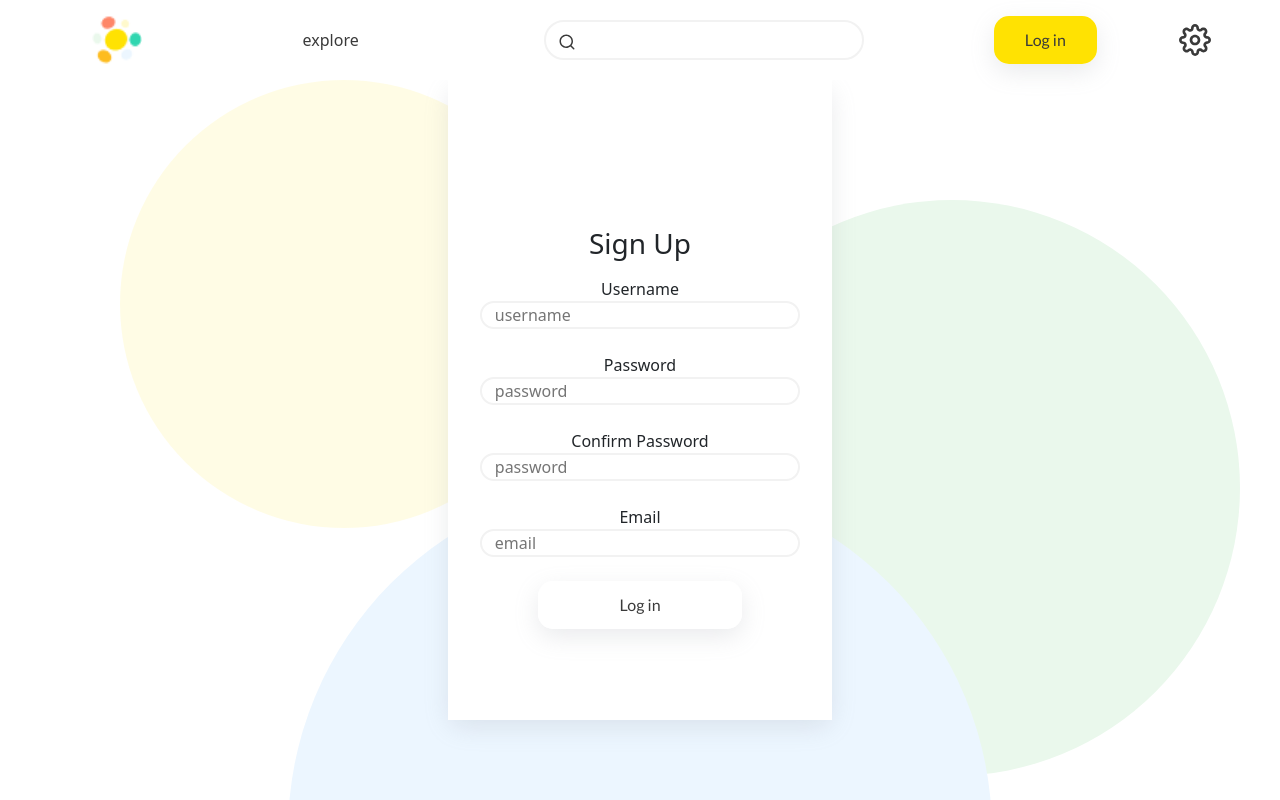
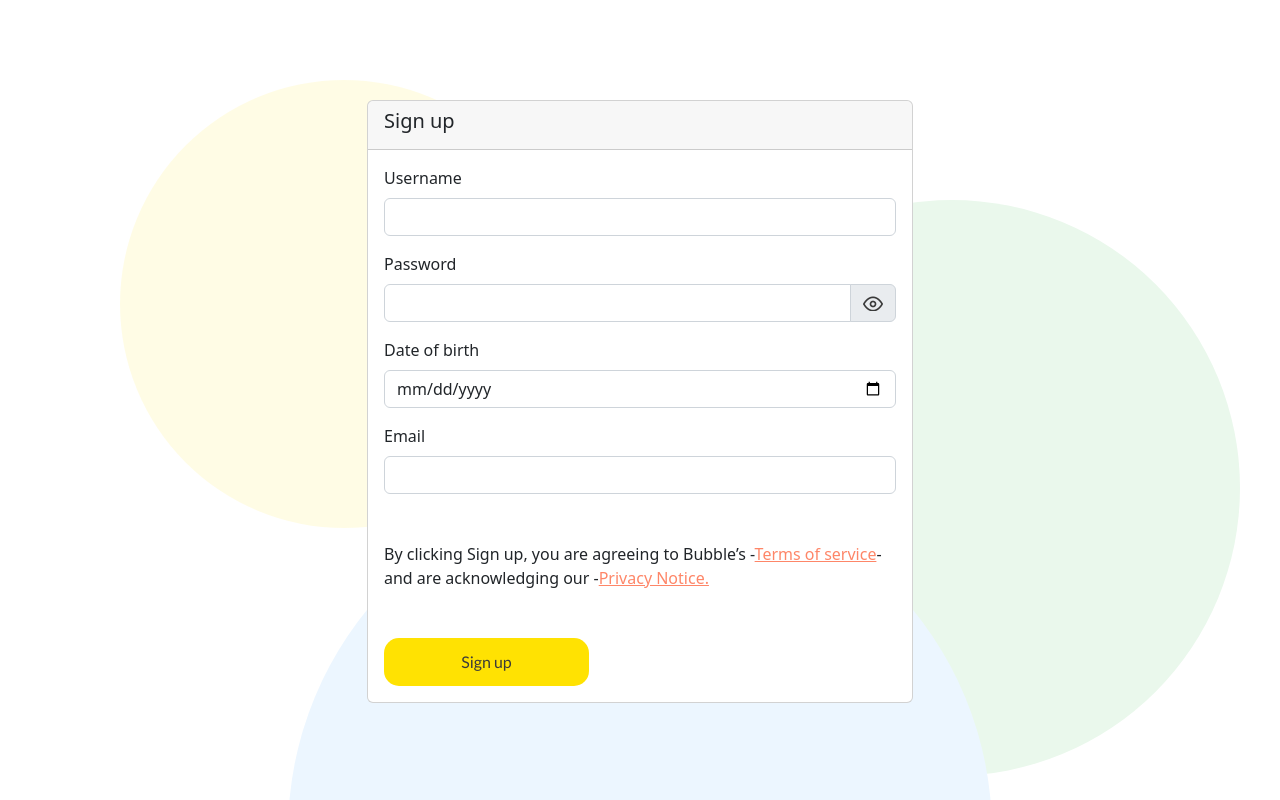
Before and after one commit to yourpalharvey/Bubble, a Next.js app in the folder frontend/: page /signup in a window 1280 px wide. Built offline with nearby package versions, Linux system fonts and the light colour scheme.

Commit message:
Added sign up form.

```diff
--- a/frontend/components/logInModal/index.js
+++ b/frontend/components/logInModal/index.js
@@ -1,19 +1,18 @@
-import styles from './logInModal.module.css';
-import Modal from 'react-bootstrap/Modal';
-import Form from 'react-bootstrap/Form';
-import InputGroup from 'react-bootstrap/InputGroup';
-import Image from 'next/image';
+import styles from "./logInModal.module.css";
+import Modal from "react-bootstrap/Modal";
 
-import React, { useState } from 'react';
+import React, { useState } from "react";
 
-import {Button} from '../../objects/button';
-import { Shadow } from '../../objects/shadow';
-import { InputForms } from '../../objects/inputForms';
-
+import { Button } from "../../objects/button";
+import { Shadow } from "../../objects/shadow";
+import { InputForms } from "../../objects/inputForms";
+import { handleSignup } from "../../logic/auth";
 
 export const LogInModal = (props) => {
+  const [username, getUsername] = useState("");
+  const [password, getPassword] = useState("");
+
   const [passwordShown, setPasswordShown] = useState(false);
-
   // Password toggle handler, shows password as text.
   const togglePassword = () => {
     setPasswordShown(!passwordShown);
@@ -21,34 +20,44 @@ export const LogInModal = (props) => {
 
   return (
     <>
-            <Modal show={props.show} onHide={props.handleClose} >
-
+      <Modal show={props.show} onHide={props.handleClose}>
         <Modal.Header closeButton>
-                    <Modal.Title >
-                        Log in
-                    </Modal.Title>
+          <Modal.Title>Log in</Modal.Title>
         </Modal.Header>
 
         <Modal.Body>
-                    <InputForms passwordShown={passwordShown} togglePassword={togglePassword} />
-                    <a href='/404' className={styles.formLink}>Forgotten password?</a>
+          <InputForms
+            passwordShown={passwordShown}
+            togglePassword={togglePassword}
+            logInForm={true}
+          />
+          <a href="/404" className={styles.formLink}>
+            Forgotten password?
+          </a>
         </Modal.Body>
 
         <Modal.Footer className={styles.modalFooter}>
           <Shadow>
-                        <Button text="Log in" colourWide={true} onClick={props.handleClose} />
+            <Button
+              text="Log in"
+              colourWide={true}
+              onClick={(props.handleClose, handleSignup(username, password))}
+              type="submit"
+            />
           </Shadow>
         </Modal.Footer>
 
         {/* second footer for link to sign up */}
         <Modal.Footer className={styles.modalFooter}>
           {/* TODO anchor tag opens another modal for sign up? */}
-                <p>Don't have a Bubble account? <a href="/signup" className={styles.formLink}>Sign up</a></p>
+          <p>
+            Don't have a Bubble account?{" "}
+            <a href="/signup" className={styles.formLink}>
+              Sign up
+            </a>
+          </p>
         </Modal.Footer>
-
       </Modal>
     </>
-
-    )
-
-}
+  );
+};
--- /dev/null
+++ b/frontend/components/signUpCard/index.js
@@ -0,0 +1,75 @@
+import styles from "./signUpCard.module.css";
+import Card from "react-bootstrap/Card";
+import Container from "react-bootstrap/Container";
+import Row from "react-bootstrap/Row";
+import Col from "react-bootstrap/Col";
+
+import React, { useState } from "react";
+
+import { Button } from "../../objects/button";
+import { Shadow } from "../../objects/shadow";
+import { InputForms } from "../../objects/inputForms";
+import { handleSignup } from "../../logic/auth";
+
+export const SignUpCard = (props) => {
+  const [username, setUsername] = useState("");
+  const [password, setPassword] = useState("");
+  const [dateOfBirth, setDateOfBirth] = useState("");
+  const [email, setEmail] = useState("");
+
+  const [passwordShown, setPasswordShown] = useState(false);
+  // Password toggle handler, shows password as text.
+  const togglePassword = () => {
+    setPasswordShown(!passwordShown);
+  };
+
+  return (
+    <>
+      <Container className={styles.signUpCardContainer}>
+        <Row className="justify-content-md-center">
+          <Col md={6}>
+            <Card>
+              <Card.Header closeButton>
+                <Card.Title>Sign up</Card.Title>
+              </Card.Header>
+
+              <Card.Body>
+                <InputForms
+                  setUsername={setUsername}
+                  setPassword={setPassword}
+                  setDateOfBirth={setDateOfBirth}
+                  setEmail={setEmail}
+                  passwordShown={passwordShown}
+                  togglePassword={togglePassword}
+                  signUpForm={true}
+                />
+              </Card.Body>
+
+              <Card.Body className="">
+                <p>
+                  By clicking Sign up, you are agreeing to Bubble’s -
+                  <a href="/404" className={styles.formLink}>
+                    Terms of service
+                  </a>
+                  - and are acknowledging our -
+                  <a href="/404" className={styles.formLink}>
+                    Privacy Notice.
+                  </a>
+                </p>
+              </Card.Body>
+
+              <Card.Body>
+                <Button
+                  text="Sign up"
+                  colourWide={true}
+                  onClick={handleSignup(username, password, dateOfBirth, email)}
+                  type="submit"
+                />
+              </Card.Body>
+            </Card>
+          </Col>
+        </Row>
+      </Container>
+    </>
+  );
+};
--- /dev/null
+++ b/frontend/components/signUpCard/signUpCard.module.css
@@ -0,0 +1,15 @@
+.signUpCardContainer {
+  margin-top: 100px;
+}
+
+.signUpCardButton {
+    align-items: center;
+}
+
+.SignUpLink {
+  text-align: center;
+}
+
+.formLink {
+  color: var(--accent-red);
+}
--- /dev/null
+++ b/frontend/components/signUpModal/signUpModal.module.css
@@ -0,0 +1,8 @@
+.modalFooter {
+  /* Log in button and sign up like are centered */
+  justify-content: center;
+}
+
+.formLink {
+  color: var(--accent-red);
+}
--- a/frontend/objects/inputForms/index.js
+++ b/frontend/objects/inputForms/index.js
@@ -1,26 +1,94 @@
-import Form from 'react-bootstrap/Form';
-import InputGroup from 'react-bootstrap/InputGroup';
-import Image from 'next/image';
-import React, { useState } from 'react';
+import styles from "./inputForms.module.css";
+import Form from "react-bootstrap/Form";
+import InputGroup from "react-bootstrap/InputGroup";
+import Image from "next/image";
 
 export const InputForms = (props) => {
-
+  if (props.logInForm) {
     return (
       <Form>
-
-            <Form.Group className="mb-3" controlId="exampleForm.ControlInput1">
+        <Form.Group className="mb-3" controlId="logInForm.Username">
           <Form.Label>Username</Form.Label>
-                <Form.Control type="text" placeholder="" />
+          <Form.Control
+            type="text"
+            placeholder=""
+            value={props.username}
+            onChange={(e) => props.getUsername(e.target.value)}
+          />
         </Form.Group>
 
         <Form.Label>Password</Form.Label>
-            <InputGroup className="mb-3" controlId="exampleForm.ControlInput1">
-                <Form.Control type={props.passwordShown ? "text" : "password"} placeholder="" />
+        <InputGroup className="mb-3" controlId="logInForm.Password">
+          <Form.Control
+            type={props.passwordShown ? "text" : "password"}
+            placeholder=""
+            value={props.password}
+            onChange={(e) => props.getPassword(e.target.value)}
+          />
           <InputGroup.Text>
-                    <Image src="/passwordView.png" alt="" height="15px" width="20px" onClick={props.togglePassword} />
+            <Image
+              src="/passwordView.png"
+              alt=""
+              height="15px"
+              width="20px"
+              onClick={props.togglePassword}
+            />
+          </InputGroup.Text>
+        </InputGroup>
+      </Form>
+    );
+  } else if (props.signUpForm) {
+    return (
+      <Form>
+        <Form.Group className="mb-3" controlId="signUpForm.Username">
+          <Form.Label>Username</Form.Label>
+          <Form.Control
+            type="text"
+            placeholder=""
+            value={props.username}
+            onChange={(e) => props.setUsername(e.target.value)}
+          />
+        </Form.Group>
+
+        <Form.Label>Password</Form.Label>
+        <InputGroup className="mb-3" controlId="signUpForm.Password">
+          <Form.Control
+            type={props.passwordShown ? "text" : "password"}
+            placeholder=""
+            value={props.password}
+            onChange={(e) => props.setPassword(e.target.value)}
+          />
+          <InputGroup.Text>
+            <Image
+              src="/passwordView.png"
+              alt=""
+              height="15px"
+              width="20px"
+              onClick={props.togglePassword}
+            />
           </InputGroup.Text>
         </InputGroup>
 
+        <Form.Group className="mb-3" controlId="signUpForm.DateOfBirth">
+          <Form.Label>Date of birth</Form.Label>
+          <Form.Control
+            type="date"
+            placeholder=""
+            value={props.dateOfBirth}
+            onChange={(e) => props.setDateOfBirth(e.target.value)}
+          />
+        </Form.Group>
+
+        <Form.Group className="mb-3" controlId="signUpForm.Email">
+          <Form.Label>Email</Form.Label>
+          <Form.Control
+            type="email"
+            placeholder=""
+            value={props.email}
+            onChange={(e) => props.setEmail(e.target.value)}
+          />
+        </Form.Group>
       </Form>
-    )
+    );
   }
+};
--- a/frontend/pages/signup.js
+++ b/frontend/pages/signup.js
@@ -1,87 +1,23 @@
-import Head from "next/head"
-import { useState } from "react"
-import styles from "../styles/Auth.module.css"
+import Head from "next/head";
+import { useState } from "react";
+import styles from "../styles/Auth.module.css";
 
-import { Background } from "../components/background"
-import { Navbar } from "../components/navbar"
-import { Button } from "../objects/button"
-import { Shadow } from "../objects/shadow"
-import { TextInput } from "../objects/textInput"
-import { handleSignup } from "../logic/auth"
+import { Background } from "../components/background";
+import { SignUpCard } from "../components/signUpCard";
+import { Navbar } from "../components/navbar";
 
 const signup = () => {
-
-    // handling form functions
-    const [username, setUsername] = useState("");
-    const [password, setPassword] = useState("");
-    const [passwordCon, setPasswordCon] = useState("");
-    const [email, setEmail] = useState("");
-
-
-
   return (
     <Background>
-
-            <Navbar />
-
       <Head>
         <title>Bubble - login</title>
         <meta name="description" content="Login to you Bubble account" />
         <link rel="icon" href="/logo.png" />
       </Head>
 
-            <div className={styles.container}>
-                <Shadow>
-
-                    <div className={styles.loginBox}>
-
-                        <div className={styles.loginTextBox}>
-                            <h3>Sign Up</h3>
-                        </div>
-
-                        <div className={styles.spacerBox}></div>
-
-                        <form>
-
-                            <div className={styles.detailsBox}>
-
-                                <label htmlFor="username">Username</label>
-                                <TextInput placeholder="username" name="username" value={username} onChange={(e) => setUsername(e.target.value)}/>
-
-                                <br />
-
-                                <label htmlFor="password">Password</label>
-                                <TextInput placeholder="password" name="password" value={password} onChange={(e) => setPassword(e.target.value)}/>
-
-                                <br />
-
-                                <label htmlFor="confirm-password">Confirm Password</label>
-                                <TextInput placeholder="password" name="confirm-password" value={passwordCon} onChange={(e) => setPasswordCon(e.target.value)}/>
-
-                                <br />
-
-                                <label htmlFor="email">Email</label>
-                                <TextInput placeholder="email" name="email" value={email} onChange={(e) => setEmail(e.target.value)}/>
-
-                                <div className={styles.spacerBox}></div>
-                                <br />
-
-                                <Shadow>
-                                    <Button wide={true} text="Log in" onClick={() => handleSignup(username, password, email)} type="submit"/>
-                                </Shadow>
-
-                            </div>
-
-                        </form>
-
-                    </div>
-
-                </Shadow>
-
-            </div>
-
+      <SignUpCard />
     </Background>
-    )
-}
+  );
+};
 
 export default signup;
```
Also changed, not shown: frontend/components/footer/index.js (+42 -19 lines), frontend/components/navbar/index.js (+19 -26 lines), frontend/components/signUpModal/index.js (added, +55 -0 lines). Lines whose indentation alone changed are shown as unchanged.
